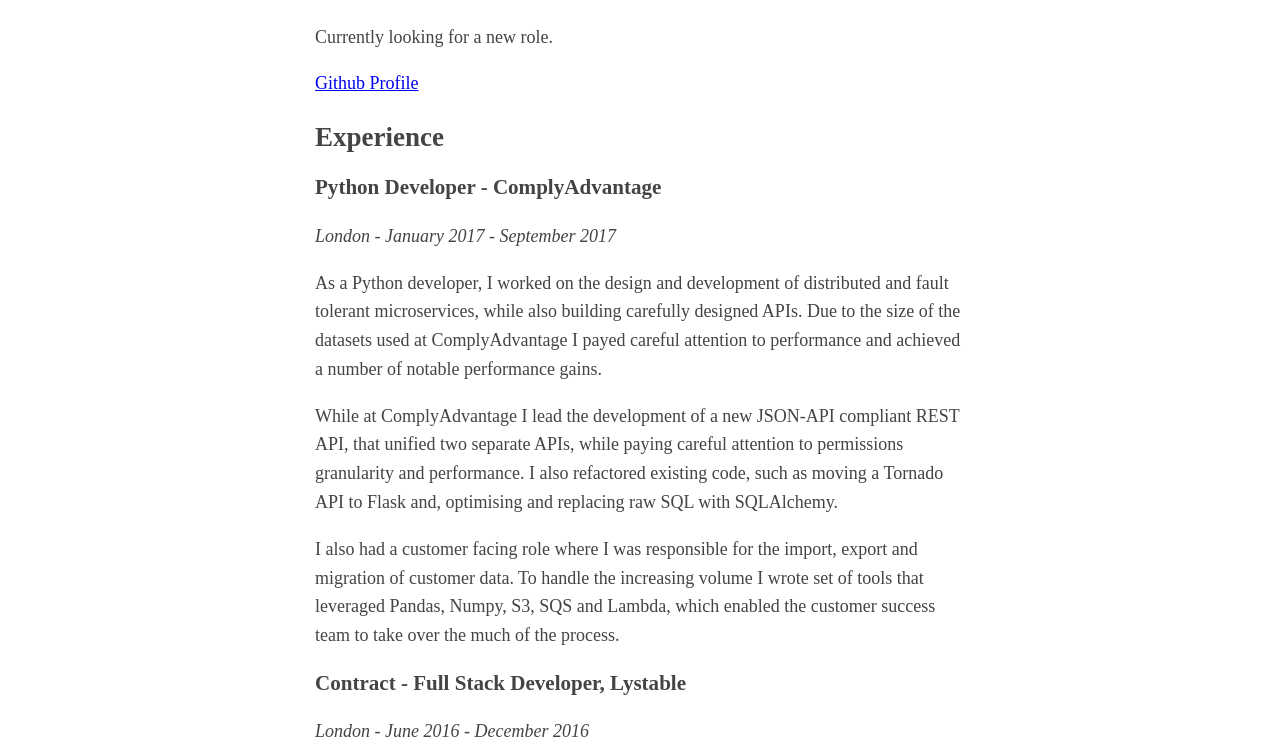
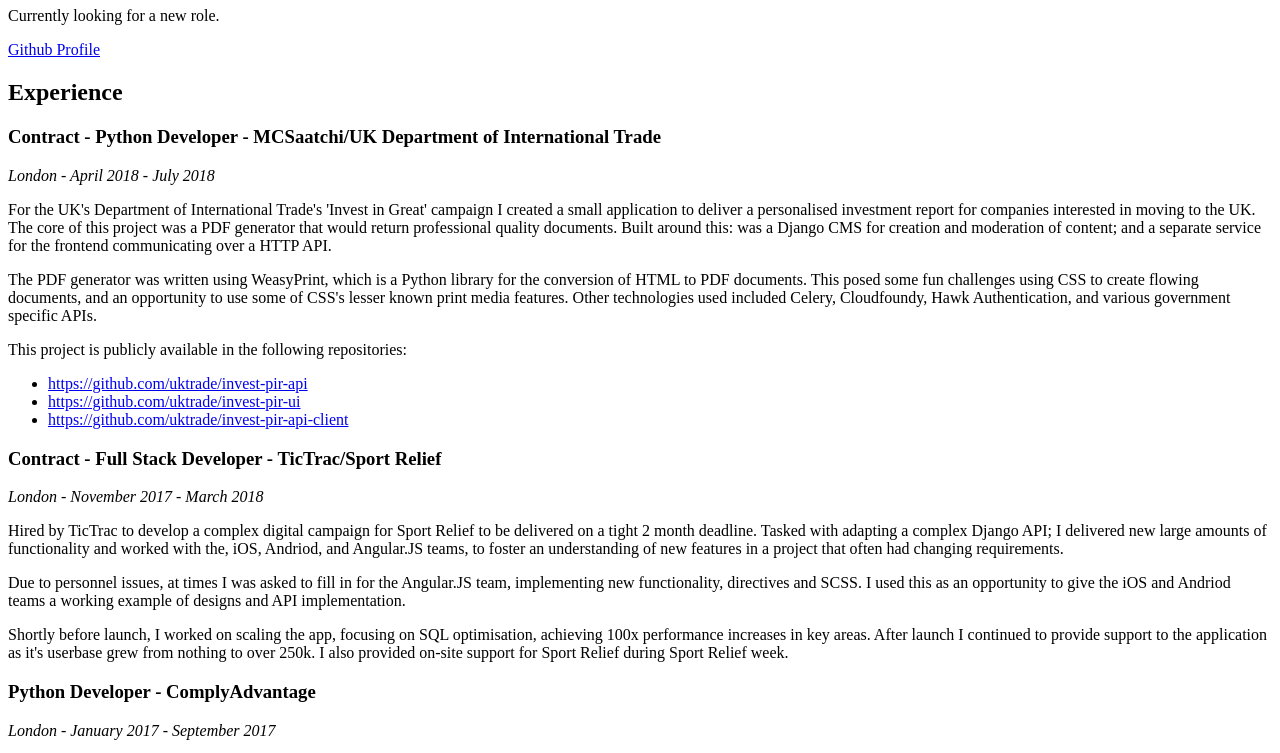
Before and after one commit to rollokb/resume, a plain HTML site: page index.html in a window 1280 px wide. Shown: the part 93-846 px from the top of the page. Drawn offline with Linux system fonts and the light colour scheme.

Commit message:
Update github pages

```diff
--- a/index.html
+++ b/index.html
@@ -1,32 +1,29 @@
-<!DOCTYPE html>
-<html>
-  <head>
-    <title>Rollo's Resume</title>
-    <style type="text/css">
-      body {
-        margin:40px auto;
-        max-width:650px;
-        line-height:1.6;
-        font-size:18px;
-        color:#444;
-        padding:0 10px
-      }
-      h1,h2,h3 {
-        line-height:1.2
-      }
-    </style>
-  </head>
-  <body>
+<h1 id="rollo-konig-brock---résumé-july-23rd-2018">Rollo Konig-Brock - Résumé July 23rd 2018</h1>
 <p>Passionate about programming, simplicity and pragmatism. Primarily a Python developer, but pretty good at JavaScript and other front end technologies too.</p>
 <p>Currently looking for a new role.</p>
-<p><font color="blue"> <a href="https://www.github.com/rollokb">Github Profile</a> </font></p>
+<p><a href="http://bit.ly/2hpfKv0">Github Profile</a></p>
 <h2 id="experience">Experience</h2>
+<h3 id="contract---python-developer---mcsaatchiuk-department-of-international-trade">Contract - Python Developer - MCSaatchi/UK Department of International Trade</h3>
+<p><em>London - April 2018 - July 2018</em></p>
+<p>For the UK's Department of International Trade's 'Invest in Great' campaign I created a small application to deliver a personalised investment report for companies interested in moving to the UK. The core of this project was a PDF generator that would return professional quality documents. Built around this: was a Django CMS for creation and moderation of content; and a separate service for the frontend communicating over a HTTP API.</p>
+<p>The PDF generator was written using WeasyPrint, which is a Python library for the conversion of HTML to PDF documents. This posed some fun challenges using CSS to create flowing documents, and an opportunity to use some of CSS's lesser known print media features. Other technologies used included Celery, Cloudfoundy, Hawk Authentication, and various government specific APIs.</p>
+<p>This project is publicly available in the following repositories:</p>
+<ul>
+<li><a href="https://github.com/uktrade/invest-pir-api" class="uri">https://github.com/uktrade/invest-pir-api</a></li>
+<li><a href="https://github.com/uktrade/invest-pir-ui" class="uri">https://github.com/uktrade/invest-pir-ui</a></li>
+<li><a href="https://github.com/uktrade/invest-pir-api-client" class="uri">https://github.com/uktrade/invest-pir-api-client</a></li>
+</ul>
+<h3 id="contract---full-stack-developer---tictracsport-relief">Contract - Full Stack Developer - TicTrac/Sport Relief</h3>
+<p><em>London - November 2017 - March 2018</em></p>
+<p>Hired by TicTrac to develop a complex digital campaign for Sport Relief to be delivered on a tight 2 month deadline. Tasked with adapting a complex Django API; I delivered new large amounts of functionality and worked with the, iOS, Andriod, and Angular.JS teams, to foster an understanding of new features in a project that often had changing requirements.</p>
+<p>Due to personnel issues, at times I was asked to fill in for the Angular.JS team, implementing new functionality, directives and SCSS. I used this as an opportunity to give the iOS and Andriod teams a working example of designs and API implementation.</p>
+<p>Shortly before launch, I worked on scaling the app, focusing on SQL optimisation, achieving 100x performance increases in key areas. After launch I continued to provide support to the application as it's userbase grew from nothing to over 250k. I also provided on-site support for Sport Relief during Sport Relief week.</p>
 <h3 id="python-developer---complyadvantage">Python Developer - ComplyAdvantage</h3>
 <p><em>London - January 2017 - September 2017</em></p>
 <p>As a Python developer, I worked on the design and development of distributed and fault tolerant microservices, while also building carefully designed APIs. Due to the size of the datasets used at ComplyAdvantage I payed careful attention to performance and achieved a number of notable performance gains.</p>
 <p>While at ComplyAdvantage I lead the development of a new JSON-API compliant REST API, that unified two separate APIs, while paying careful attention to permissions granularity and performance. I also refactored existing code, such as moving a Tornado API to Flask and, optimising and replacing raw SQL with SQLAlchemy.</p>
 <p>I also had a customer facing role where I was responsible for the import, export and migration of customer data. To handle the increasing volume I wrote set of tools that leveraged Pandas, Numpy, S3, SQS and Lambda, which enabled the customer success team to take over the much of the process.</p>
-<h3 id="contract---full-stack-developer-lystable">Contract - Full Stack Developer, Lystable</h3>
+<h3 id="contract---full-stack-developer-lystable-now-kalohq">Contract - Full Stack Developer, Lystable (Now KaloHQ)</h3>
 <p><em>London - June 2016 - December 2016</em></p>
 <p>With Lystable, I have primarily been a back end developer with a focus on improving infrastructure of the backend, as well as the features that which requires full stack development. I worked on features such as:a webhook framework; audit logging systems; notification behaviors; database analytics; as well as third party integrations.</p>
 <p>The primary technologies used were, Python, Postgres, ElasticSearch, RabbitMQ, and a messaging framework built on top of rabbit called Nameko. I introduced the use of Postgres' asynchronous <code>NOTIFY</code> capability log changes to the database in a fault tolerant and scalable manner. I have also worked on creating a location aware search, leveraging OpenStreet Maps and ElasticSearch.</p>
@@ -72,6 +69,3 @@
 <h3 id="contact">Contact</h3>
 <p>rollokb+recruitment@gmail.com</p>
 <p>I am happy to take calls, but due to volume I prefer an introductory email.</p>
-
-  </body>
-</html>
```
